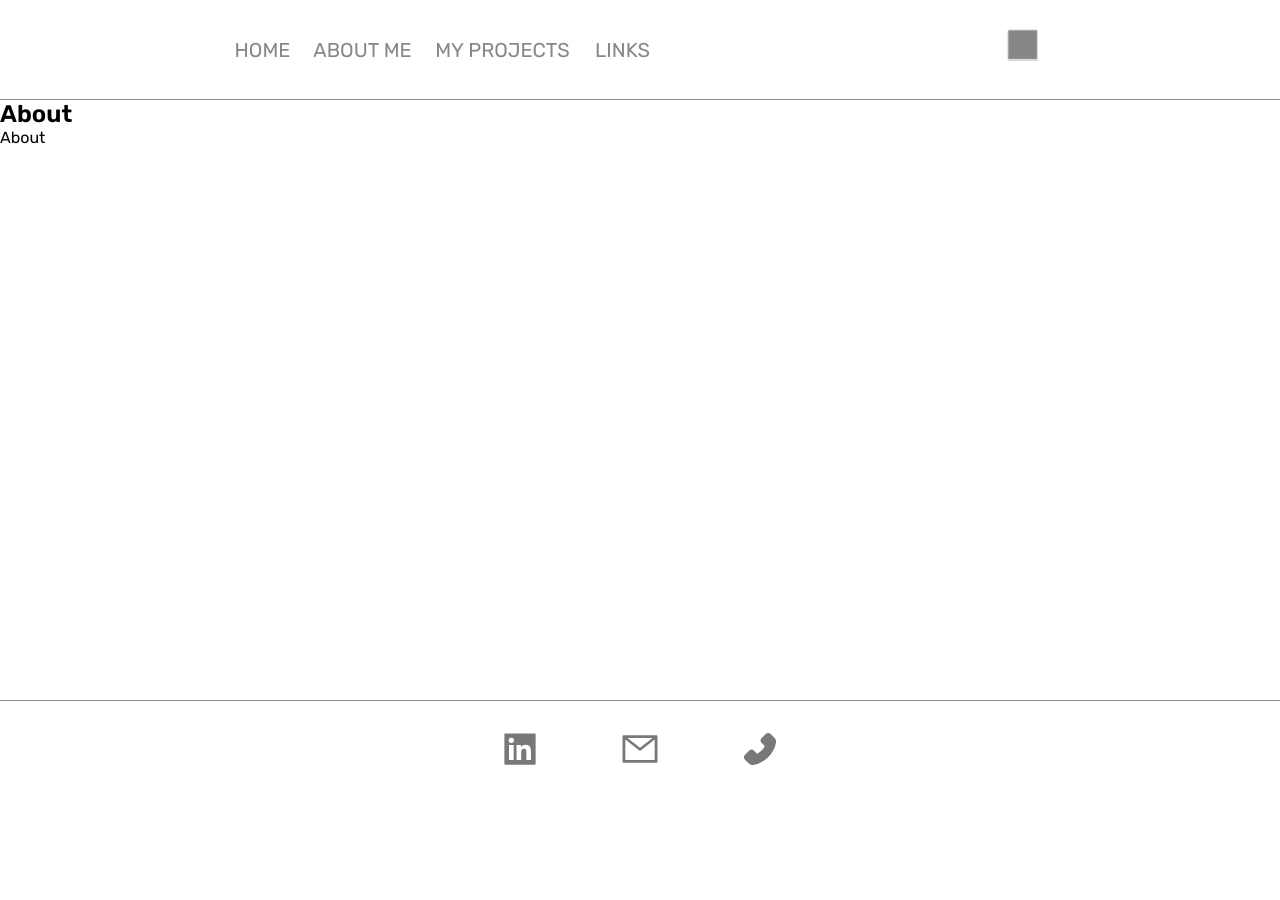
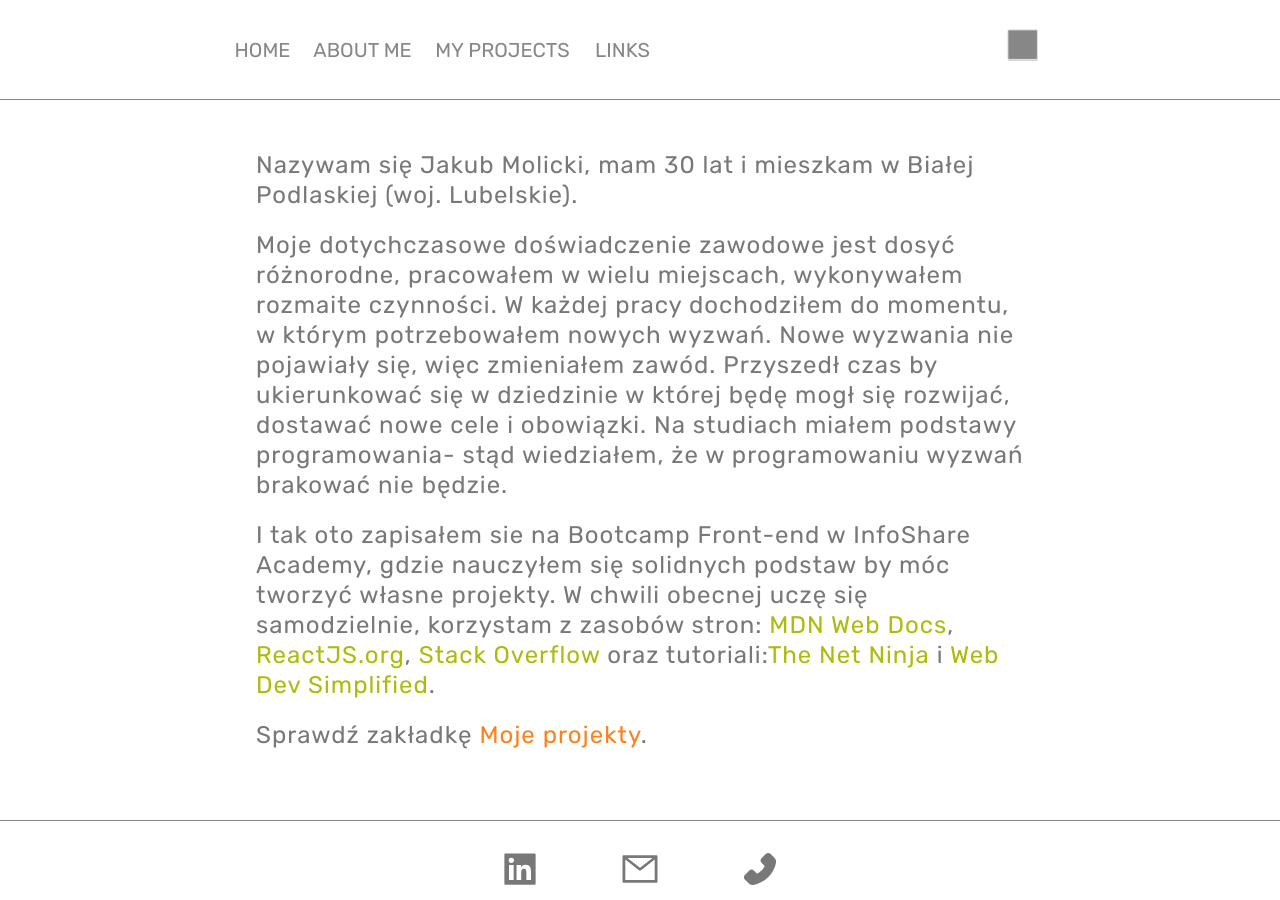
Before and after one commit to molekJ/profil-page, a React (Create React App) app: page /about-me in a window 1280 px wide. Before the commit the page ends 800 px from the top, so only its background shows below. Built offline with nearby package versions, Linux system fonts and the light colour scheme.

Commit message:
section About Me filled + RWD

```diff
--- a/package.json
+++ b/package.json
@@ -1,6 +1,6 @@
 {
   "name": "my-pqge",
-  "homepage": "/molekJ.github.io/profil-page/",
+  "homepage": "https://molekJ.github.io/profil-page/",
   "version": "0.1.0",
   "private": true,
   "dependencies": {
--- a/src/App.tsx
+++ b/src/App.tsx
@@ -13,12 +13,10 @@ import { MyProjects } from "./pages/MyProjects/MyProjects";
 import { Scroll } from "./components/Scroll/Scroll";
 import { Footer } from "./components/Footer/Footer";
 
-const BASE_NAME = "/molekJ.github.io/profil-page/";
-
 function App() {
   return (
     <div>
-      <Router basename={BASE_NAME}>
+      <Router>
         <GlobalStyle />
         <Navbar></Navbar>
         <Switch>
--- a/src/pages/AboutMe/AboutMe.tsx
+++ b/src/pages/AboutMe/AboutMe.tsx
@@ -1,10 +1,63 @@
 import { Container } from "./AboutMeStyled";
+import { Link } from "react-router-dom";
 
 export const AboutMe = () => {
   return (
     <Container>
-      <h2>About</h2>
-      <p>About</p>
+      <p>
+        Nazywam się Jakub Molicki, mam 30 lat i mieszkam w Białej Podlaskiej
+        (woj. Lubelskie).
+      </p>
+      <p>
+        {" "}
+        Moje dotychczasowe doświadczenie zawodowe jest dosyć różnorodne,
+        pracowałem w wielu miejscach, wykonywałem rozmaite czynności. W każdej
+        pracy dochodziłem do momentu, w którym potrzebowałem nowych wyzwań. Nowe
+        wyzwania nie pojawiały się, więc zmieniałem zawód. Przyszedł czas by
+        ukierunkować się w dziedzinie w której będę mogł się rozwijać, dostawać
+        nowe cele i obowiązki. Na studiach miałem podstawy programowania- stąd
+        wiedziałem, że w programowaniu wyzwań brakować nie będzie.
+      </p>
+      <p>
+        I tak oto zapisałem sie na Bootcamp Front-end w InfoShare Academy, gdzie
+        nauczyłem się solidnych podstaw by móc tworzyć własne projekty. W chwili
+        obecnej uczę się samodzielnie, korzystam z zasobów stron:{" "}
+        <a
+          href="https://developer.mozilla.org/"
+          target="_blank"
+          rel="noreferrer"
+        >
+          MDN Web Docs
+        </a>
+        ,{" "}
+        <a href=" https://reactjs.org/" target="_blank" rel="noreferrer">
+          ReactJS.org
+        </a>
+        ,{" "}
+        <a href=" https://stackoverflow.com/" target="_blank" rel="noreferrer">
+          Stack Overflow
+        </a>{" "}
+        oraz tutoriali:
+        <a
+          href="https://www.youtube.com/channel/UCW5YeuERMmlnqo4oq8vwUpg"
+          target="_blank"
+          rel="noreferrer"
+        >
+          The Net Ninja
+        </a>{" "}
+        i{" "}
+        <a
+          href="https://www.youtube.com/c/WebDevSimplified"
+          target="_blank"
+          rel="noreferrer"
+        >
+          Web Dev Simplified
+        </a>
+        .
+      </p>
+      <p>
+        Sprawdź zakładkę <Link to="/my-projects">Moje projekty</Link>.
+      </p>
     </Container>
   );
 };
--- a/src/pages/AboutMe/AboutMeStyled.tsx
+++ b/src/pages/AboutMe/AboutMeStyled.tsx
@@ -2,4 +2,41 @@ import styled from "styled-components";
 
 export const Container = styled.div`
   min-height: calc(100vh - 200px);
+  width: 60%;
+  display: flex;
+  flex-direction: column;
+  margin: auto;
+  padding-top: 50px;
+  padding-bottom: 50px;
+  color: var(--darkgrey2);
+
+  @media screen and (max-width: 768px) {
+    width: 80%;
+  }
+
+  @media screen and (max-width: 576px) {
+    font-size: 18px;
+  }
+
+  font-size: 24px;
+  letter-spacing: 1px;
+  line-height: 30px;
+  p {
+    margin-bottom: 20px;
+  }
+
+  a {
+    text-decoration: none;
+    color: var(--lightgreen);
+    :hover {
+      border-bottom: 1px solid var(--lightgreen);
+    }
+  }
+
+  p:last-of-type a {
+    color: var(--orange);
+    :hover {
+      border-bottom: 1px solid var(--orange);
+    }
+  }
 `;
--- a/src/pages/Links/Links.tsx
+++ b/src/pages/Links/Links.tsx
@@ -1,10 +1,5 @@
 import { Container } from "./LinksStyled";
 
 export const Links = () => {
-  return (
-    <Container>
-      <h2>Links</h2>
-      <p>Links</p>
-    </Container>
-  );
+  return <Container></Container>;
 };
```
